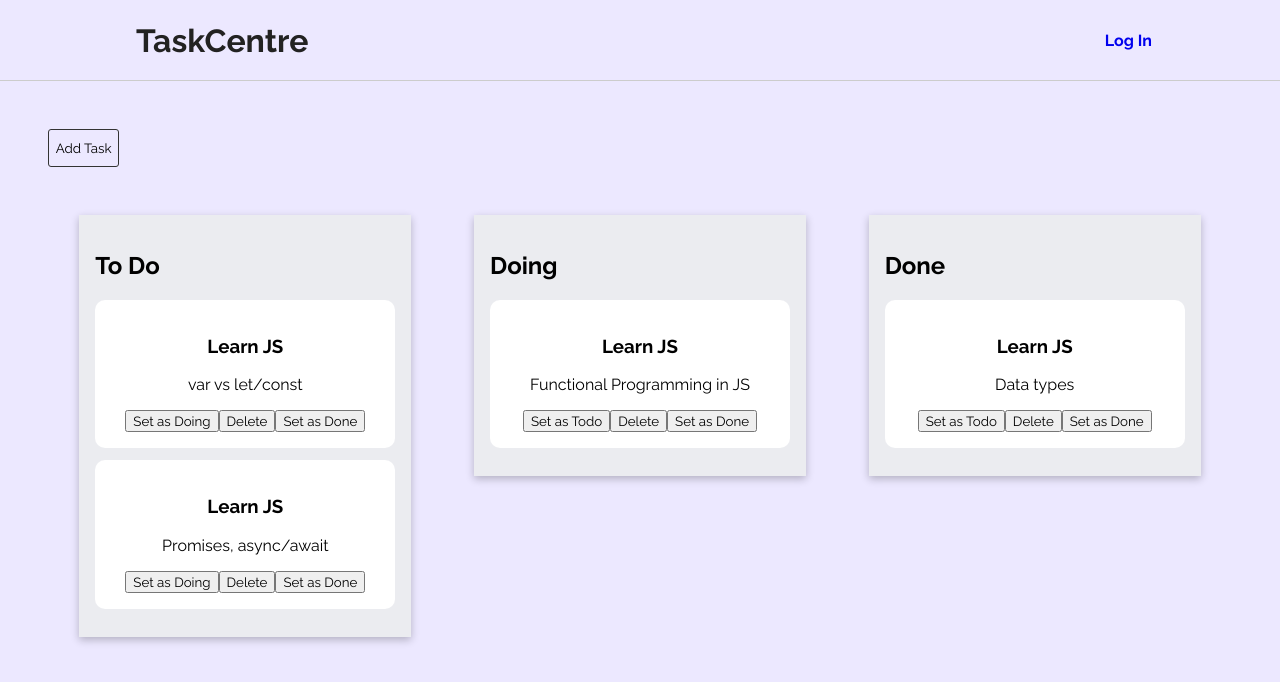
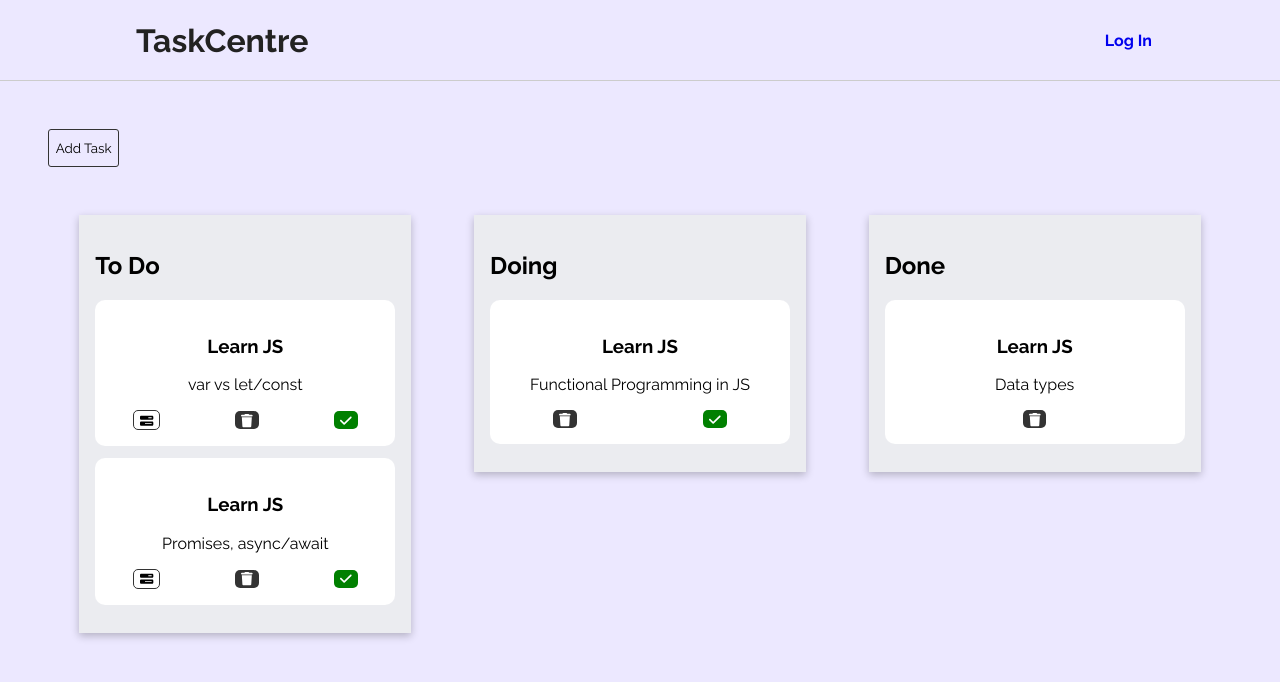
Before and after one commit to edgarkhudoyan/react-task-tracker, a React (Create React App) app: page /boards/js in a window 1280 px wide. Shown: the top 682 px of the page. Built offline with nearby package versions, Linux system fonts and the light colour scheme.

Commit message:
Add login page

```diff
--- a/package.json
+++ b/package.json
@@ -3,6 +3,9 @@
   "version": "0.1.0",
   "private": true,
   "dependencies": {
+    "@fortawesome/fontawesome-svg-core": "^6.1.1",
+    "@fortawesome/free-solid-svg-icons": "^6.1.1",
+    "@fortawesome/react-fontawesome": "^0.1.18",
     "@testing-library/jest-dom": "^5.16.3",
     "@testing-library/react": "^12.1.4",
     "@testing-library/user-event": "^13.5.0",
--- a/src/App.js
+++ b/src/App.js
@@ -3,6 +3,7 @@ import { TaskProvider } from "./TaskContext";
 // Import Router
 import { BrowserRouter, Routes, Route } from "react-router-dom";
 // Import Pages
+import Login from "./pages/Login";
 import Home from "./pages/Home";
 import Boards from "./pages/Boards";
 import TaskLists from "./pages/TaskLists";
@@ -15,6 +16,7 @@ function App() {
         <BrowserRouter>
           <Nav />
           <Routes>
+            <Route path="/login" element={<Login />} />
             <Route path="/" element={<Home />} />
             <Route path="/boards" element={<Boards />} />
             <Route path="/boards/js" element={<TaskLists />} />
--- a/src/components/TaskDivs/Doing.js
+++ b/src/components/TaskDivs/Doing.js
@@ -1,6 +1,9 @@
 import { useContext } from "react";
 import { TaskContext } from "../../TaskContext";
 import { useStyles } from "./styles";
+import { FontAwesomeIcon } from "@fortawesome/react-fontawesome";
+import { faCheck } from "@fortawesome/free-solid-svg-icons";
+import { faTrash } from "@fortawesome/free-solid-svg-icons";
 
 const Doing = () => {
   const styles = useStyles();
@@ -13,10 +16,13 @@ const Doing = () => {
           <div key={task.id} className={styles.task}>
             <h3> {task.title}</h3>
             <p> {task.description}</p>
-            <div>
-              <button>Set as Todo</button>
-              <button>Delete</button>
-              <button>Set as Done</button>
+            <div className={styles.buttons}>
+              <button className={styles.delete}>
+                <FontAwesomeIcon icon={faTrash} />
+              </button>
+              <button className={styles.done}>
+                <FontAwesomeIcon icon={faCheck} />
+              </button>
             </div>
           </div>
         ) : (
--- a/src/components/TaskDivs/Done.js
+++ b/src/components/TaskDivs/Done.js
@@ -1,6 +1,8 @@
 import { useContext } from "react";
 import { TaskContext } from "../../TaskContext";
 import { useStyles } from "./styles";
+import { FontAwesomeIcon } from "@fortawesome/react-fontawesome";
+import { faTrash } from "@fortawesome/free-solid-svg-icons";
 
 const Done = () => {
   const styles = useStyles();
@@ -13,10 +15,10 @@ const Done = () => {
           <div key={task.id} className={styles.task}>
             <h3> {task.title}</h3>
             <p> {task.description}</p>
-            <div>
-              <button>Set as Todo</button>
-              <button>Delete</button>
-              <button>Set as Done</button>
+            <div className={styles.buttons}>
+              <button className={styles.delete}>
+                <FontAwesomeIcon icon={faTrash} />
+              </button>
             </div>
           </div>
         ) : (
--- a/src/components/TaskDivs/Todo.js
+++ b/src/components/TaskDivs/Todo.js
@@ -1,10 +1,15 @@
 import { useContext } from "react";
 import { TaskContext } from "../../TaskContext";
 import { useStyles } from "./styles";
+import { FontAwesomeIcon } from "@fortawesome/react-fontawesome";
+import { faCheck } from "@fortawesome/free-solid-svg-icons";
+import { faTrash } from "@fortawesome/free-solid-svg-icons";
+import { faBarsProgress } from "@fortawesome/free-solid-svg-icons";
 
 const Todo = () => {
   const styles = useStyles();
   const [tasks, setTasks] = useContext(TaskContext);
+
   return (
     <div className={styles.tasks}>
       <h2>To Do</h2>
@@ -13,10 +18,16 @@ const Todo = () => {
           <div key={task.id} className={styles.task}>
             <h3> {task.title}</h3>
             <p> {task.description}</p>
-            <div>
-              <button>Set as Doing</button>
-              <button>Delete</button>
-              <button>Set as Done</button>
+            <div className={styles.buttons}>
+              <button className={styles.doing}>
+                <FontAwesomeIcon icon={faBarsProgress} />
+              </button>
+              <button className={styles.delete}>
+                <FontAwesomeIcon icon={faTrash} />
+              </button>
+              <button className={styles.done}>
+                <FontAwesomeIcon icon={faCheck} />
+              </button>
             </div>
           </div>
         ) : (
--- a/src/components/TaskDivs/styles.js
+++ b/src/components/TaskDivs/styles.js
@@ -15,4 +15,37 @@ export const useStyles = createUseStyles({
     textAlign: "center",
     borderRadius: "10px",
   },
+
+  buttons: {
+    display: "flex",
+    justifyContent: "space-around",
+    alignItems: "center",
+  },
+
+  doing: {
+    border: "1px solid #333",
+    borderRadius: "5px",
+    textAlign: "center",
+    backgroundColor: "white",
+    color: "black",
+    cursor: "pointer",
+  },
+
+  done: {
+    border: "none",
+    borderRadius: "5px",
+    textAlign: "center",
+    backgroundColor: "green",
+    color: "white",
+    cursor: "pointer",
+  },
+
+  delete: {
+    border: "none",
+    borderRadius: "5px",
+    textAlign: "center",
+    backgroundColor: "#333",
+    color: "white",
+    cursor: "pointer",
+  },
 });
--- /dev/null
+++ b/src/pages/Login.js
@@ -0,0 +1,7 @@
+import React from "react";
+
+const Login = () => {
+  return <div>Login</div>;
+};
+
+export default Login;
```
Also changed, not shown: 1 other file (tests, documents, lock files or other folders).
